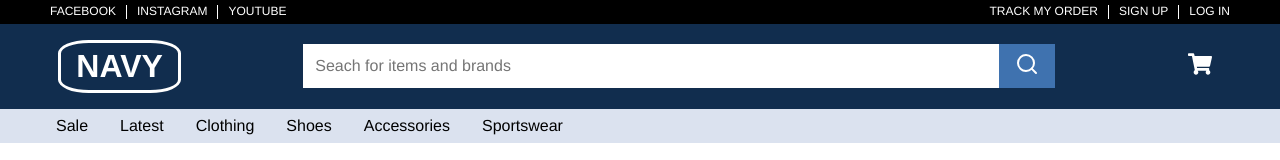
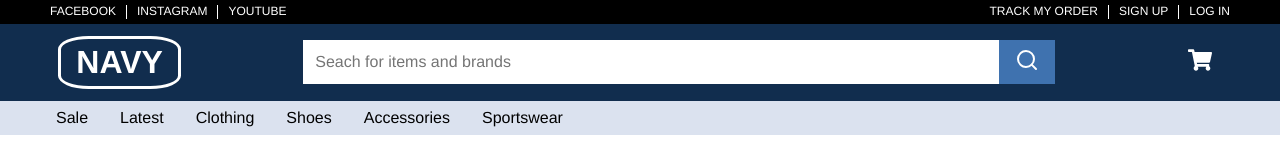
Before and after one commit to salmonsashimi/onlinestore, a Next.js app: page / in a window 1280 px wide. Shown: the top 160 px of the page. Built offline with nearby package versions, Linux system fonts and the light colour scheme.

Commit message:
reduced navbar padding

```diff
--- a/src/styles/components/_navbar.scss
+++ b/src/styles/components/_navbar.scss
@@ -7,7 +7,7 @@
     display: flex;
     justify-content: space-evenly;
     align-items: center;
-    padding: 16px 12px;
+    padding: 12px;
 }
 
 .navbar__logo {
```
